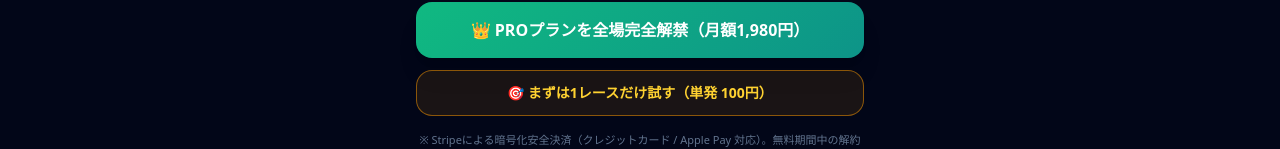
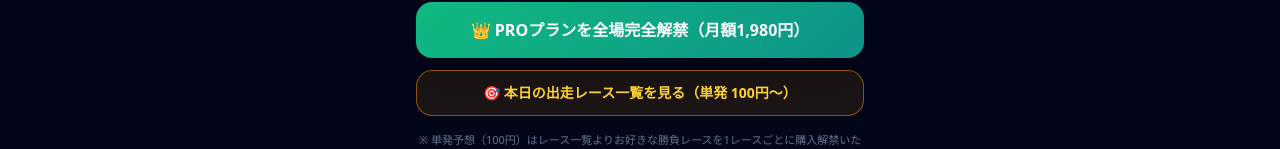
Before and after one commit to kawamototakuya77-ops/kawamoto, a Next.js app: page / in a window 1280 px wide. Shown: the part 795-944 px from the top of the page. Built offline with nearby package versions, Linux system fonts and the light colour scheme; no server answers.

Commit message:
Fix UX: Update HeroSection and PricingTable single race CTA to lead users to race selection grid (/dashboard)

```diff
--- a/components/lp/HeroSection.tsx
+++ b/components/lp/HeroSection.tsx
@@ -108,16 +108,14 @@ export default function HeroSection() {
             👑 PROプランを全場完全解禁（月額1,980円）
           </a>
           <a
-            href={stripeSingleUrl}
-            target="_blank"
-            rel="noopener noreferrer"
+            href="/dashboard"
             className="block w-full py-3 text-center font-extrabold text-sm text-amber-300 rounded-2xl border border-amber-500/50 bg-amber-500/10 hover:bg-amber-500/20 transition-all"
           >
-            🎯 まずは1レースだけ試す（単発 100円）
+            🎯 本日の出走レース一覧を見る（単発 100円〜）
           </a>
           <div className="text-center pt-1">
             <p className="text-[11px] text-slate-500">
-              ※ Stripeによる暗号化安全決済（クレジットカード / Apple Pay 対応）。無料期間中の解約は請求0円。
+              ※ 単発予想（100円）はレース一覧よりお好きな勝負レースを1レースごとに購入解禁いただけます。
             </p>
           </div>
         </div>
--- a/components/lp/PricingTable.tsx
+++ b/components/lp/PricingTable.tsx
@@ -34,9 +34,9 @@ export default function PricingTable() {
         "❌ 24場 全レース見放題",
         "❌ LINE直前AI速報配信",
       ],
-      cta: "100円でこの勝負レースを解禁",
-      href: "https://buy.stripe.com/3cI3cv3rUbG28Wd9vxgjC05",
-      isExternal: true,
+      cta: "🎯 レース一覧から勝負レースを選ぶ",
+      href: "/dashboard",
+      isExternal: false,
       cardClass: "bg-slate-900/80 border-2 border-teal-500/40 shadow-[0_0_20px_rgba(20,184,166,0.15)]",
       ctaClass: "bg-gradient-to-r from-teal-500 to-emerald-600 hover:from-teal-400 hover:to-emerald-500 text-white font-extrabold shadow-lg",
     },
```
